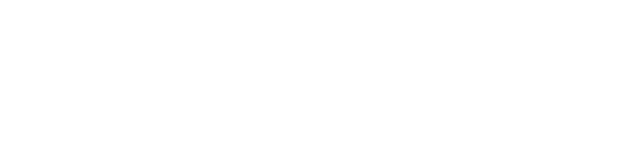
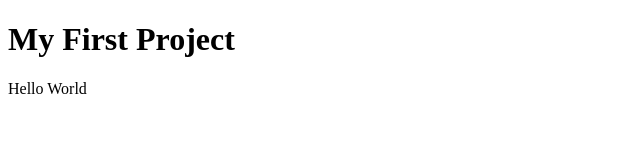
Before and after one commit to amitayWolff/SecondProj, a website: page index.html in a window 1280 px wide. Shown: the whole page, without its empty margins (0-640 px from the left). Drawn offline with Linux system fonts and the light colour scheme.

Commit message:
last Update Text

```diff
--- a/index.html
+++ b/index.html
@@ -7,6 +7,7 @@
     <title>Document</title>
 </head>
 <body>
-
+    <h1>My First Project</h1>
+    Hello World
 </body>
 </html>
```
